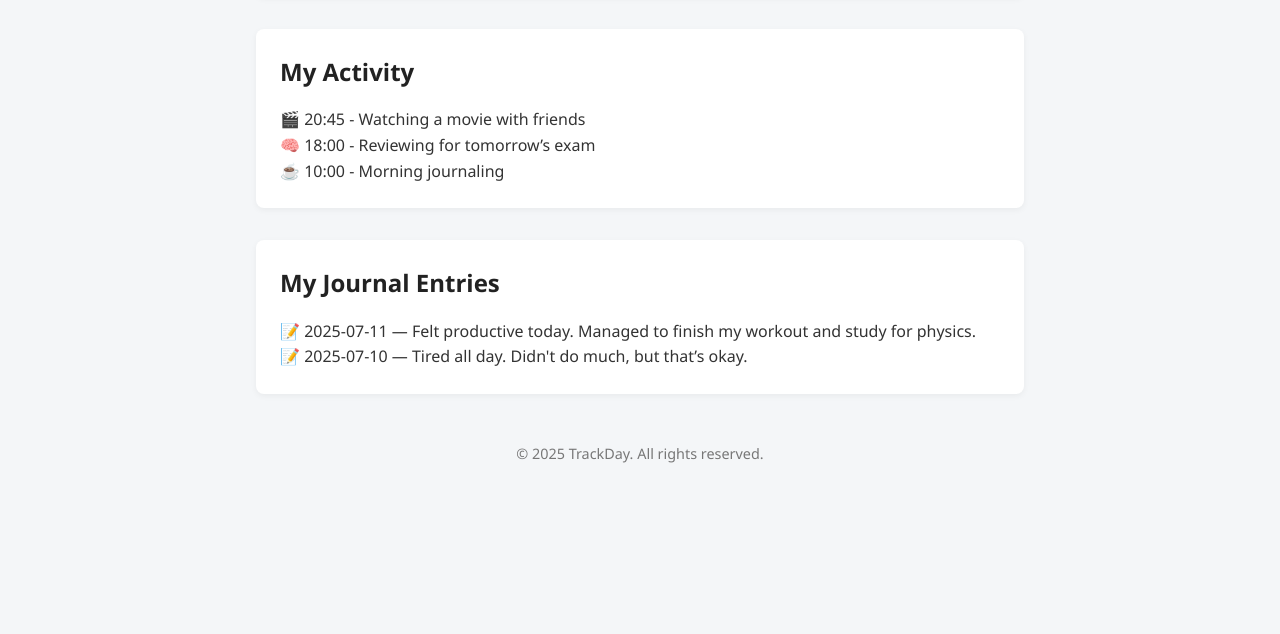
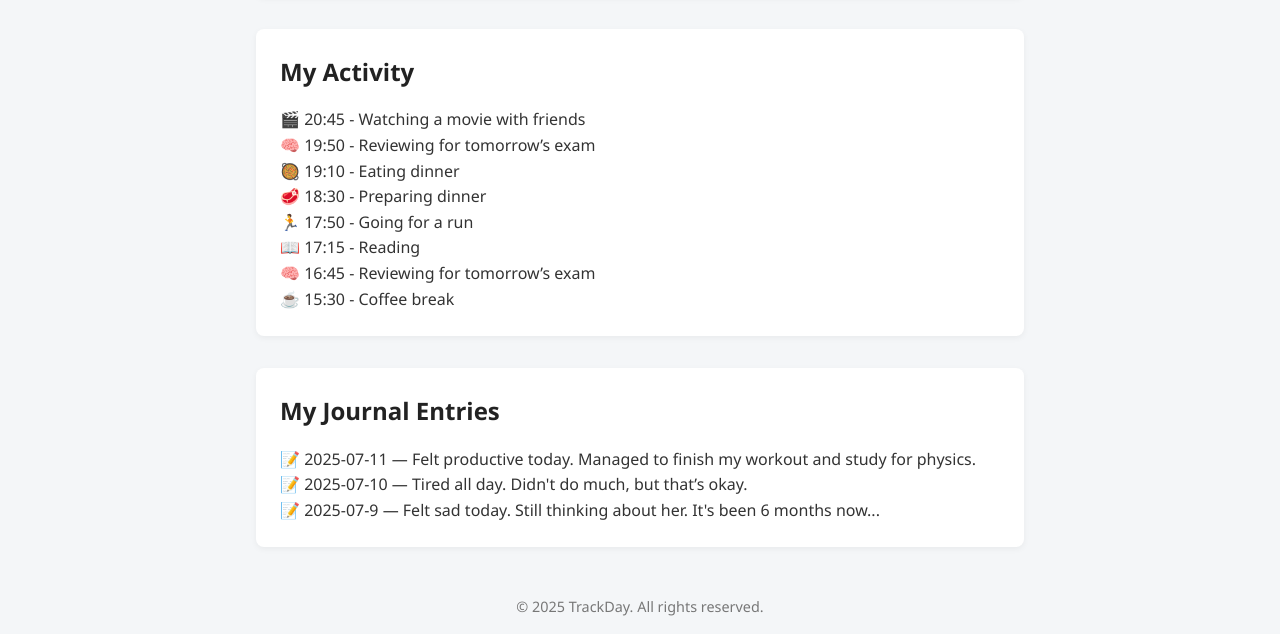
Before and after one commit to hippogriff101/At-the-Moment, a plain HTML site: page profile.html in a window 1280 px wide. Shown: the part 241-875 px from the top of the page. Before the commit the page ends 800 px from the top, so only its background shows below. Drawn offline with Linux system fonts and the light colour scheme.

Commit message:
add acrivities to profile section

```diff
--- a/profile.html
+++ b/profile.html
@@ -30,8 +30,13 @@
       <section class="profile-section">
         <h2>My Activity</h2>
         <div class="post">🎬 20:45 - Watching a movie with friends</div>
-        <div class="post">🧠 18:00 - Reviewing for tomorrow’s exam</div>
-        <div class="post">☕ 10:00 - Morning journaling</div>
+        <div class="post">🧠 19:50 - Reviewing for tomorrow’s exam</div>
+        <div class="post">🥘 19:10 - Eating dinner</div>
+        <div class="post">🥩 18:30 - Preparing dinner</div>
+        <div class="post">🏃 17:50 - Going for a run</div>
+        <div class="post">📖 17:15 - Reading</div>
+        <div class="post">🧠 16:45 - Reviewing for tomorrow’s exam</div>
+        <div class="post">☕ 15:30 - Coffee break</div>
       </section>
 
       <section class="profile-section">
@@ -43,6 +48,10 @@
         <div class="post">
           📝 2025-07-10 — Tired all day. Didn't do much, but that’s okay.
         </div>
+        <div class="post">
+          📝 2025-07-9 — Felt sad today. Still thinking about her. It's been 6
+          months now...
+        </div>
       </section>
     </main>
 
```
